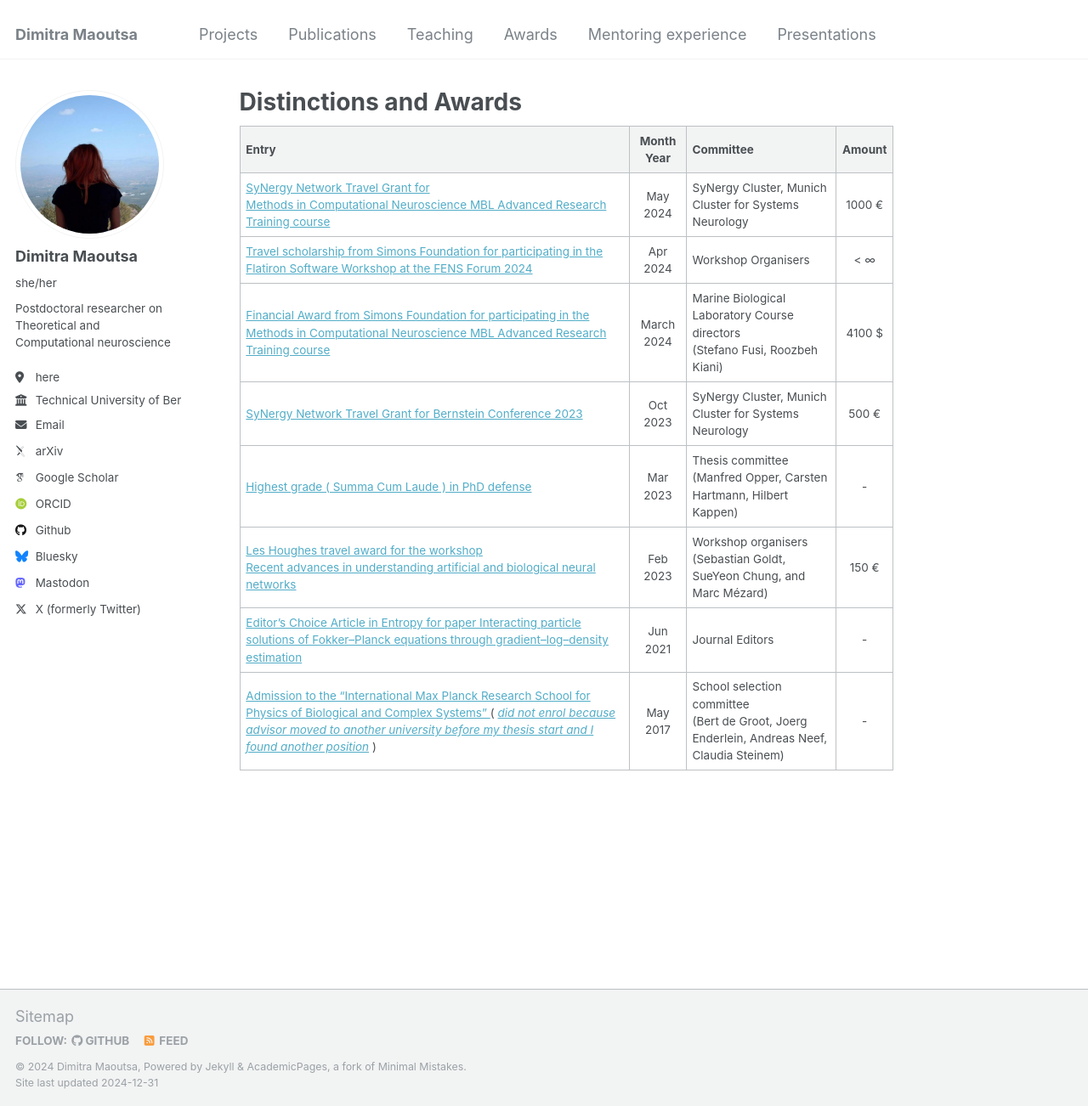
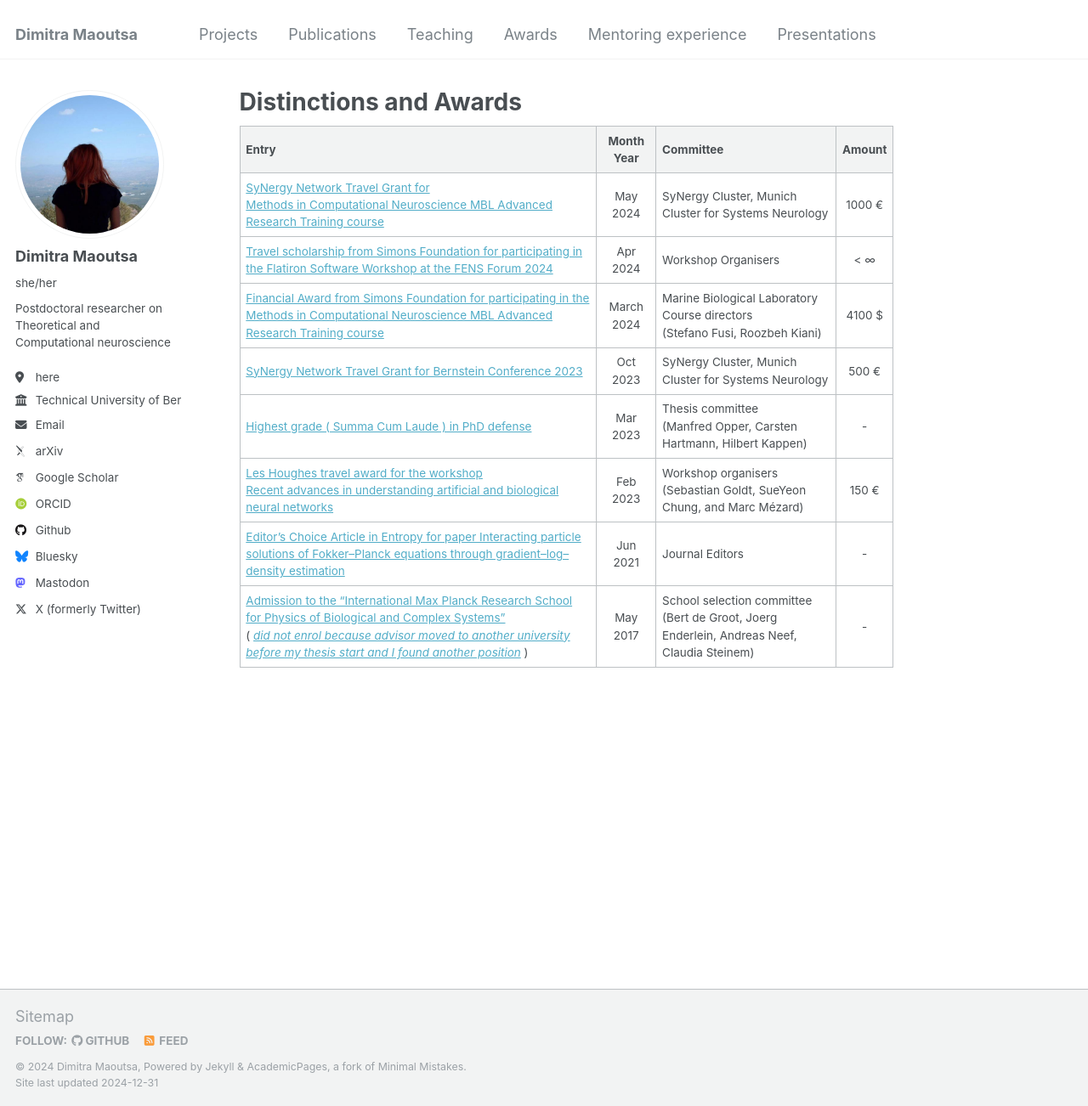
Before and after one commit to dimitra-maoutsa/dimitra-maoutsa.github.io, a Jekyll site: the page built from _pages/awards_page.md, in a window 1280 px wide and 1302 px high. Shown: the whole window at 85% size. Built offline with Jekyll 4.4.1, drawn with Linux system fonts in a browser that asks for light colours; some web fonts are replaced.

```diff
--- a/_pages/awards_page.md
+++ b/_pages/awards_page.md
@@ -15,4 +15,4 @@ permalink: /awards/
 | [Highest grade ( Summa Cum Laude ) in PhD defense](/files/Gutachten_Maoutsa.pdf)    | Mar 2023   | Thesis committee <br> (Manfred Opper, Carsten Hartmann, Hilbert Kappen)  | -    |
 | [Les Houghes travel award for the workshop <br> Recent advances in understanding artificial and biological neural networks](https://drive.google.com/file/d/1RV2sSsR2bhuCcycxglGJIv32tXpGkK4E/view)    | Feb 2023   | Workshop organisers <br> (Sebastian Goldt, SueYeon Chung, and Marc Mézard)  |  150 &euro;     |
 | [Editor’s Choice Article in Entropy for paper Interacting particle solutions of Fokker–Planck equations through gradient–log–density estimation](https://drive.google.com/file/d/1RV2sSsR2bhuCcycxglGJIv32tXpGkK4E/view)    | Jun 2021   | Journal Editors  |  -     |
-| [Admission to the "International Max Planck Research School for Physics of Biological and Complex Systems" ](https://drive.google.com/file/d/1l5_VFxd24YDj9azy8-SYhWurGlEVQZ2S/view)   ( [_did not enrol because advisor moved to another university before my thesis start and I found another position_](/files/move.pdf) ) | May 2017   | School selection committee <br> (Bert de Groot, Joerg Enderlein, Andreas Neef, Claudia Steinem)  |  -     |
+| [Admission to the "International Max Planck Research School for Physics of Biological and Complex Systems" ](https://drive.google.com/file/d/1l5_VFxd24YDj9azy8-SYhWurGlEVQZ2S/view) <br/>   ( [_did not enrol because advisor moved to another university before my thesis start and I found another position_](/files/move.pdf) ) | May 2017   | School selection committee <br> (Bert de Groot, Joerg Enderlein, Andreas Neef, Claudia Steinem)  |  -     |
```
